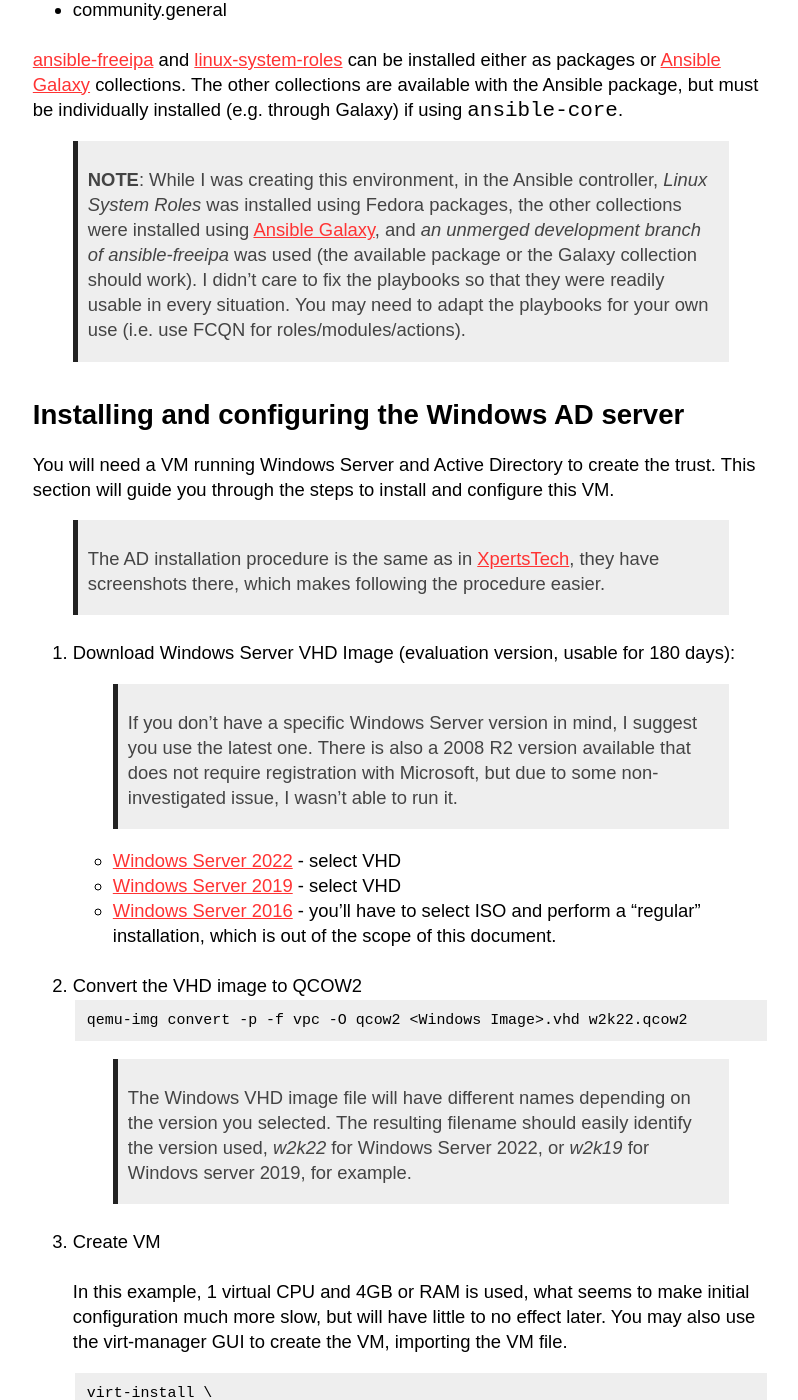
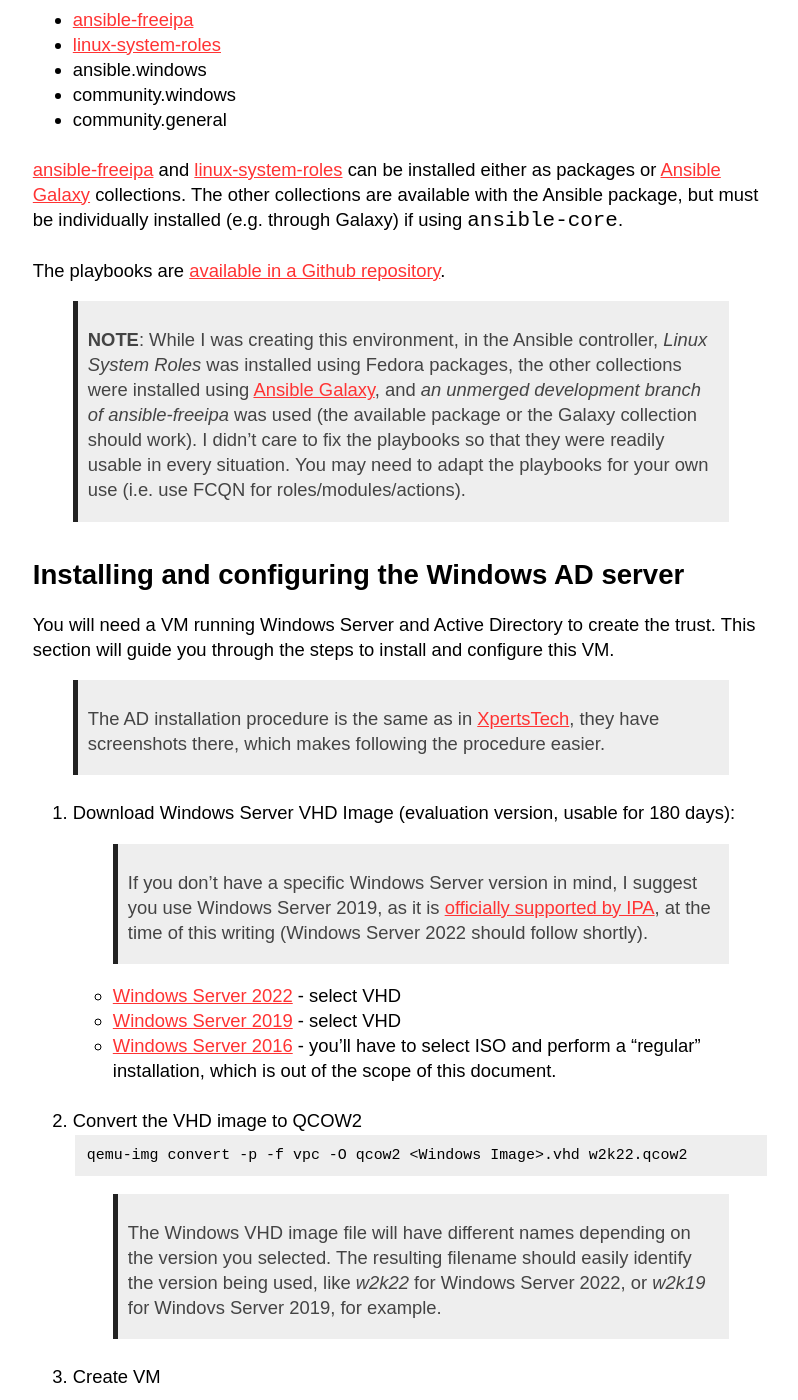
Before and after one commit to rafasgj/rafaeljeffman.com, a Jekyll site: the page built from projects/freeipa/en/basic-lab-ad-trust.md, in a window 1280 px wide and 1400 px high, scrolled down 1335 px. Shown: the whole window, without its empty margins (239-1037 px from the left). Built offline with Jekyll 4.4.1, drawn with Linux system fonts in a browser that asks for light colours; some of the changed text lies outside the part shown.

Commit message:
Updated FreeIPA-AD testing installation.

````diff
--- a/projects/freeipa/en/basic-lab-ad-trust.md
+++ b/projects/freeipa/en/basic-lab-ad-trust.md
@@ -66,6 +71,9 @@
 packages or [Ansible Galaxy] collections. The other collections are
 available with the Ansible package,  but must be individually installed
 (e.g. through Galaxy) if using `ansible-core`.
+
+The playbooks are
+[available in a Github repository](https://github.com/rjeffman/freeipa-ad-trust).
 
 > **NOTE**: While I was creating this environment, in the Ansible
 controller, _Linux System Roles_ was installed using Fedora packages,
@@ -90,10 +98,9 @@
 1. Download Windows Server VHD Image (evaluation version, usable for
    180 days):
 
-    > If you don't have a specific Windows Server version in mind, I
-    suggest you use the latest one. There is also a 2008 R2 version
-    available that does not require registration with Microsoft, but due
-    to some non-investigated issue, I wasn't able to run it.
+    > If you don't have a specific Windows Server version in mind, I suggest
+    you use Windows Server 2019, as it is [officially supported by IPA], at
+    the time of this writing (Windows Server 2022 should follow shortly).
 
     * [Windows Server 2022](https://www.microsoft.com/en-us/evalcenter/evaluate-windows-server-2022) - select VHD
     * [Windows Server 2019](https://www.microsoft.com/en-us/evalcenter/evaluate-windows-server-2019) - select VHD
@@ -105,8 +112,8 @@
     ```
     > The Windows VHD image file will have different names depending on
     the version you selected. The resulting filename should easily
-    identify the version used, _w2k22_ for Windows Server 2022, or
-    _w2k19_ for Windovs server 2019, for example.
+    identify the version being used, like _w2k22_ for Windows Server 2022,
+    or _w2k19_ for Windovs Server 2019, for example.
 
 3. Create VM
 
@@ -765,4 +772,5 @@
 [active directory]: https://docs.microsoft.com/pt-br/windows-server/identity/identity-and-access
 [red hat]: https://redhat.com
 [winrm connector]: https://docs.ansible.com/ansible/latest/user_guide/windows_winrm.html
+[officially supported by IPA]: https://access.redhat.com/documentation/en-us/red_hat_enterprise_linux/8/html/integrating_rhel_systems_directly_with_windows_active_directory/connecting-rhel-systems-directly-to-ad-using-sssd_integrating-rhel-systems-directly-with-active-directory#supported-windows-platforms-for-direct-integration_connecting-rhel-systems-directly-to-ad-using-sssd
 <!-- [nice document]: https://www.redhat.com/pt-br/technologies/management/ansible/automate-microsoft-windows-with-ansible -->
````
Also changed, not shown: other parts of projects/freeipa/en/basic-lab-ad-trust.md (+5 -0 lines).
